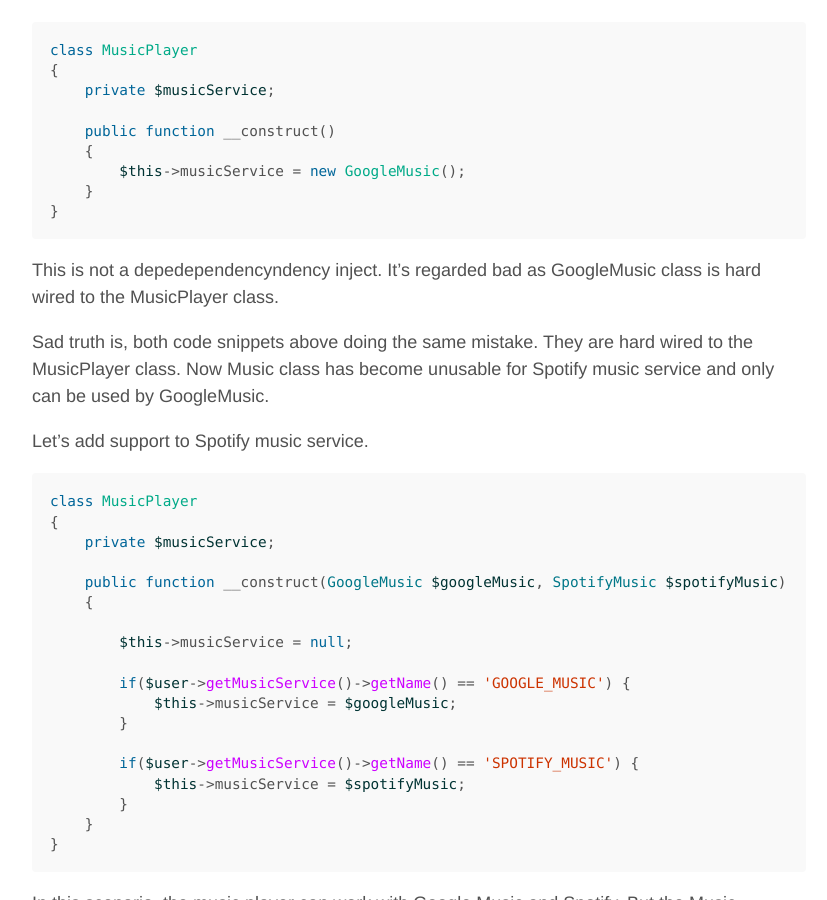
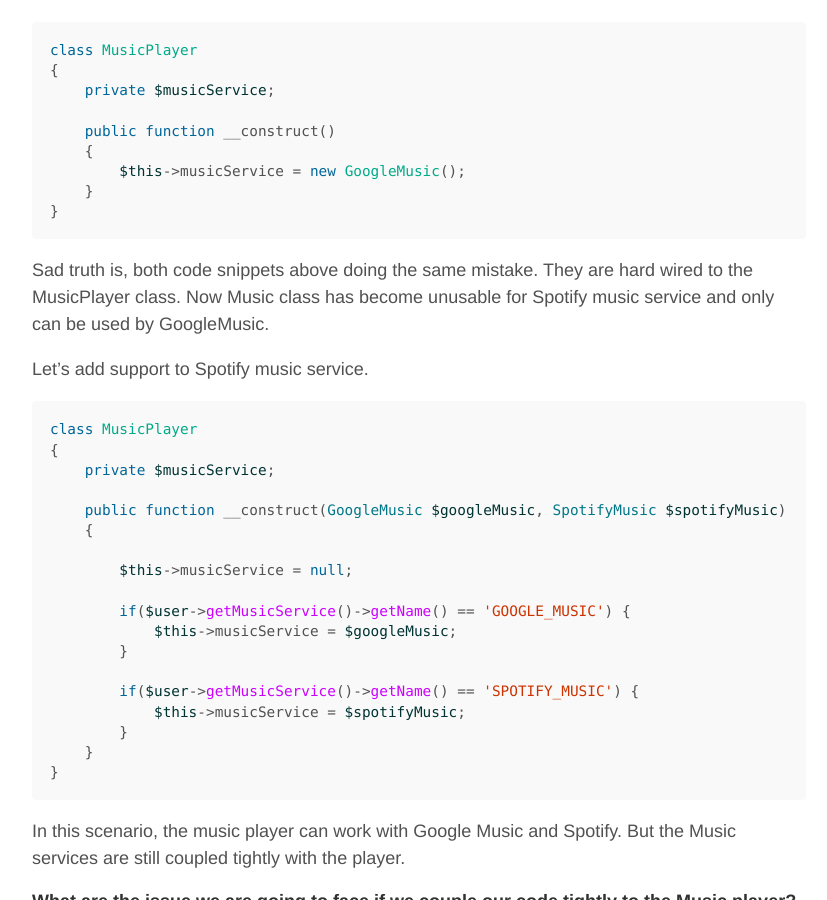
Before and after one commit to robpetreski/thilanga.github.io, a Jekyll site: the page built from _posts/2018-08-02-dependency-injection-with-php.md, in a window 1280 px wide and 900 px high, scrolled down 1407 px. Shown: the whole window, without its empty margins (221-1048 px from the left). Built offline with Jekyll 4.4.1, drawn with Linux system fonts in a browser that asks for light colours; comment, search, counter and statistics services are not loaded.

Commit message:
Update 2018-08-02-dependency-injection-with-php.md

````diff
--- a/_posts/2018-08-02-dependency-injection-with-php.md
+++ b/_posts/2018-08-02-dependency-injection-with-php.md
@@ -62,8 +62,6 @@
     }
 }
 ```
-This is not a depedependencyndency inject. It's regarded bad as GoogleMusic class is hard wired to the MusicPlayer class.
-
 Sad truth is, both code snippets above doing the same mistake. They are hard wired to the MusicPlayer class.
 Now Music class has become unusable for Spotify music service and only can be used by GoogleMusic.
 
````
